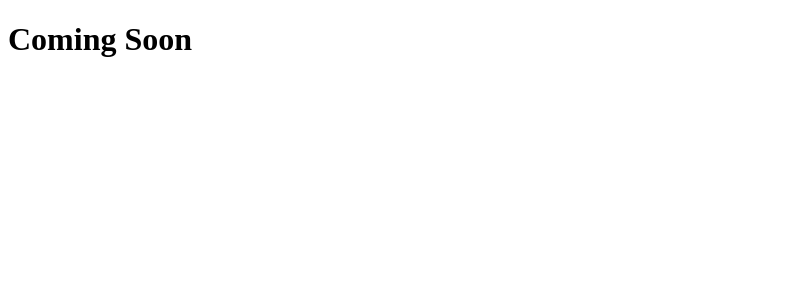
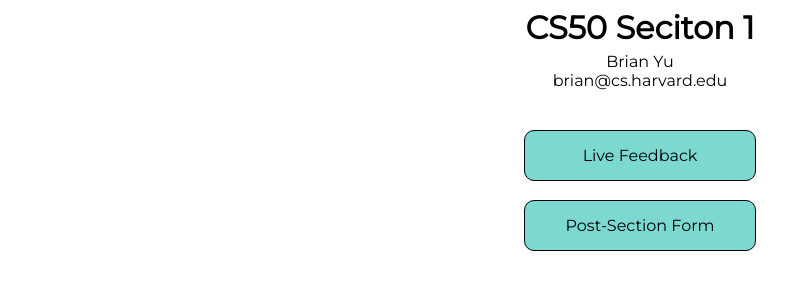
Before and after one commit to brianyu28/cs50, a plain HTML site: page index.html in a window 1280 px wide. Shown: the whole page, without its empty margins (0-810 px from the left). Drawn offline with Linux system fonts and the light colour scheme.

Commit message:
Add feedback links

```diff
--- a/index.html
+++ b/index.html
@@ -2,8 +2,53 @@
 <html>
     <head>
         <title>This is CS50 Section</title>
+        <link href="https://fonts.googleapis.com/css?family=Montserrat&display=swap" rel="stylesheet">
+        <style>
+            body {
+                text-align: center;
+                font-family: Montserrat;
+            }
+
+            h1 {
+                margin: 5px;
+            }
+
+            p {
+                margin: 0;
+            }
+
+            .button {
+                display: block;
+                margin-left: auto;
+                margin-right: auto;
+                color: black;
+                background-color: #7cd9d2;
+                font-family: Montserrat;
+                text-decoration: none;
+                border: 1px solid black;
+                border-radius: 10px;
+                padding: 15px;
+                width: 200px;
+
+            }
+        </style>
     </head>
     <body>
-        <h1>Coming Soon</h1>
+        <h1>CS50 Seciton 1</h1>
+        <div style="margin-bottom:40px;">
+            <p>Brian Yu</p>
+            <p>brian@cs.harvard.edu</p>
+        </div>
+
+            <a class="button" href="feedback.html">
+                Live Feedback
+            </a>
+
+            <br/>
+
+            <a class="button" href="https://docs.google.com/forms/d/e/1FAIpQLSedcXu630azG-kTovH7gIEV8n24Bgp6FmHq4IU1STqVzLfu6A/viewform?usp=sf_link">
+                Post-Section Form
+            </a>
+
     </body>
 </html>
```
